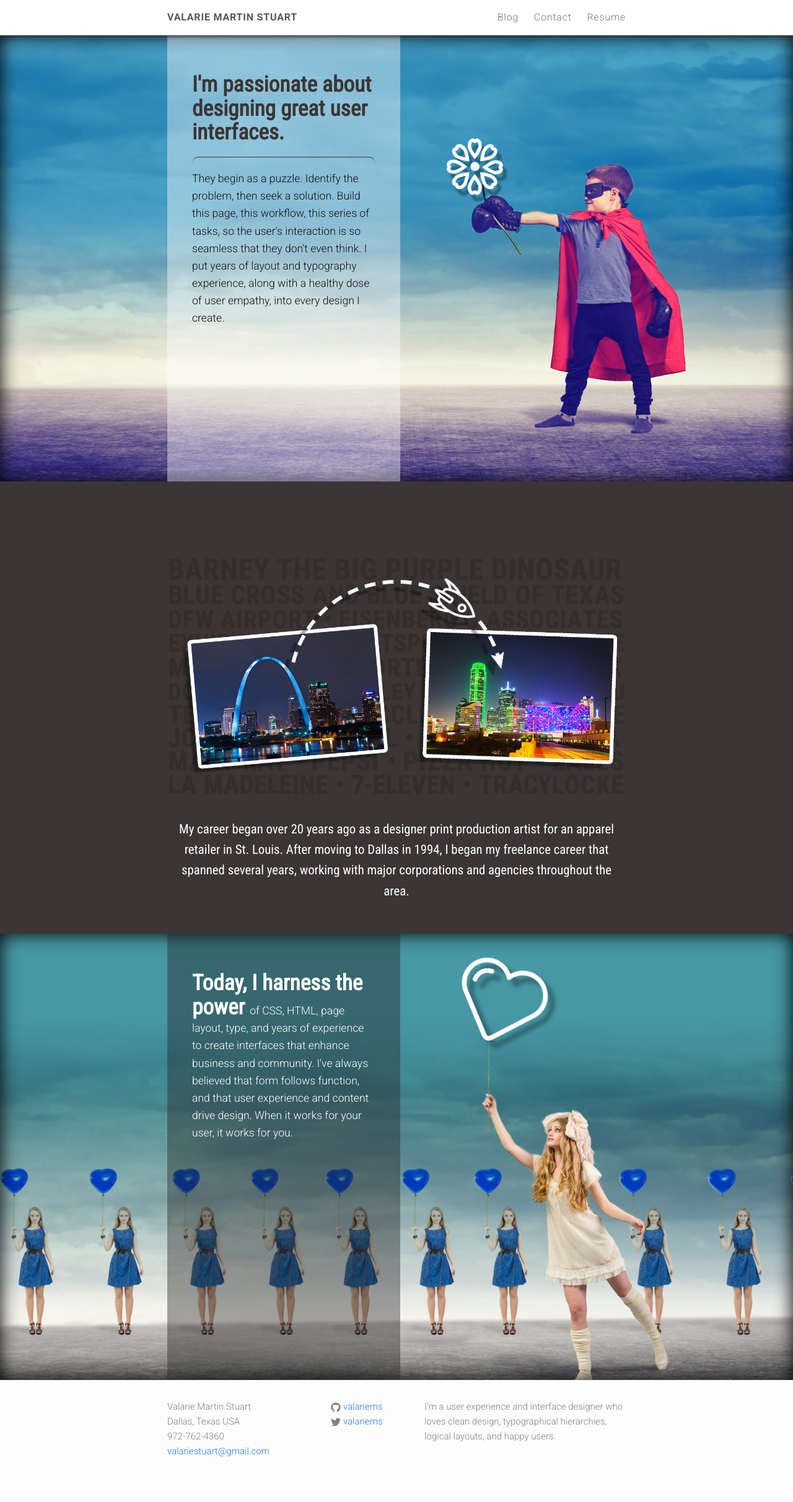
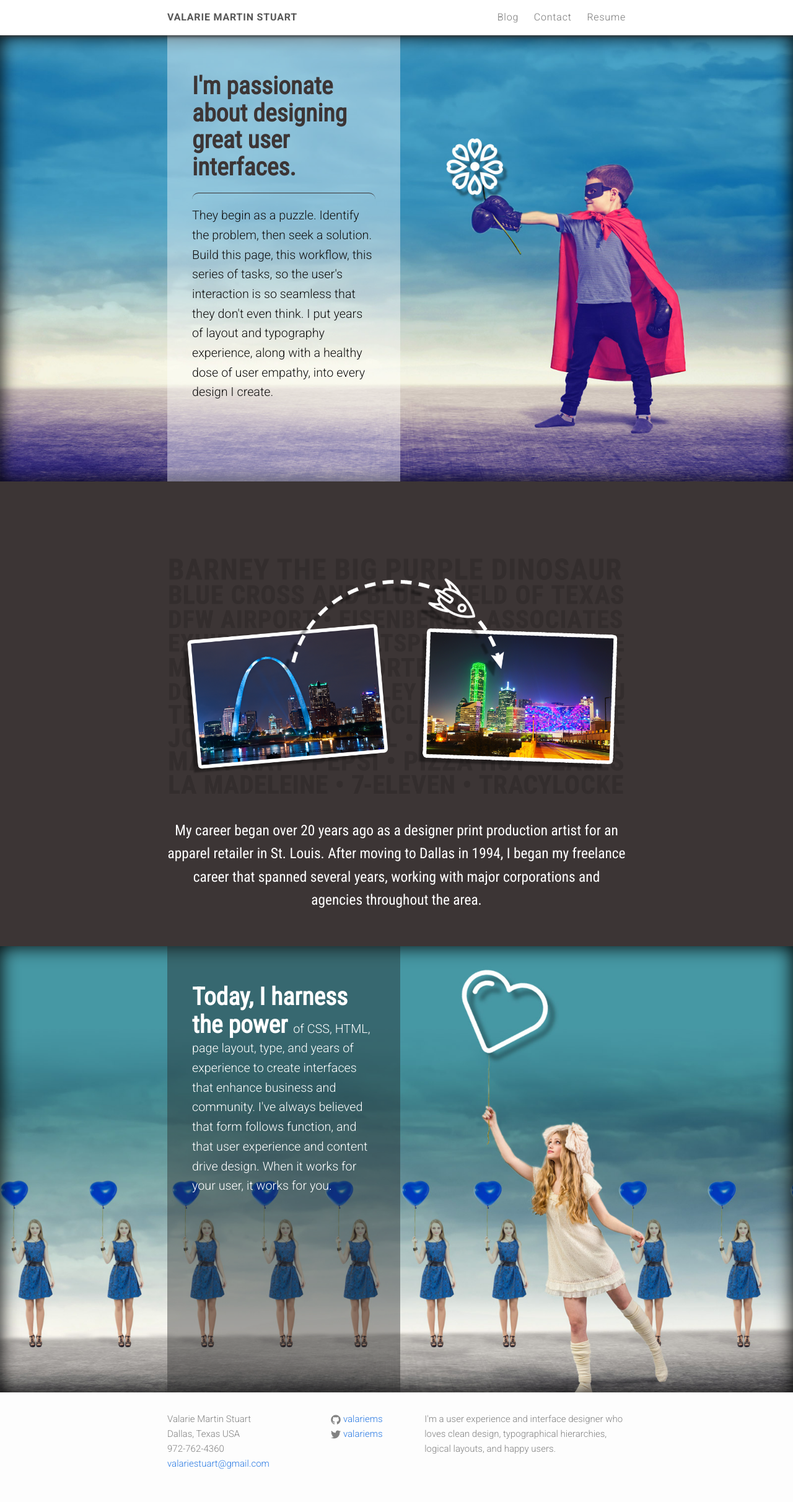
Before and after one commit to valariems/valariems.github.io, a Jekyll site: the page built from index.html, in a window 1280 px wide. Shown: the whole page at 62% size. Built offline with Jekyll 4.4.1, drawn with Linux system fonts in a browser that asks for light colours; nearby versions of some CDN libraries.

Commit message:
index-tweaks

```diff
--- a/css/custom.scss
+++ b/css/custom.scss
@@ -266,7 +266,7 @@ h2.blog-intro {
     font-size: 1.3em;
     font-weight: 400;
     margin: 0;
-    padding: 30px 0 10px 0;
+    padding: 30px 0 30px 0;
     text-align: center;
     width: 100%;
     img {
--- a/css/main.scss
+++ b/css/main.scss
@@ -7,7 +7,7 @@
 
 // Our variables
 $base-font-family: "Roboto", Helvetica, Arial, sans-serif;
-$base-font-size:   16px;
+$base-font-size:   18px;
 $base-font-weight: 300;
 $small-font-size:  $base-font-size * 0.875;
 $base-line-height: 1.6;
```
